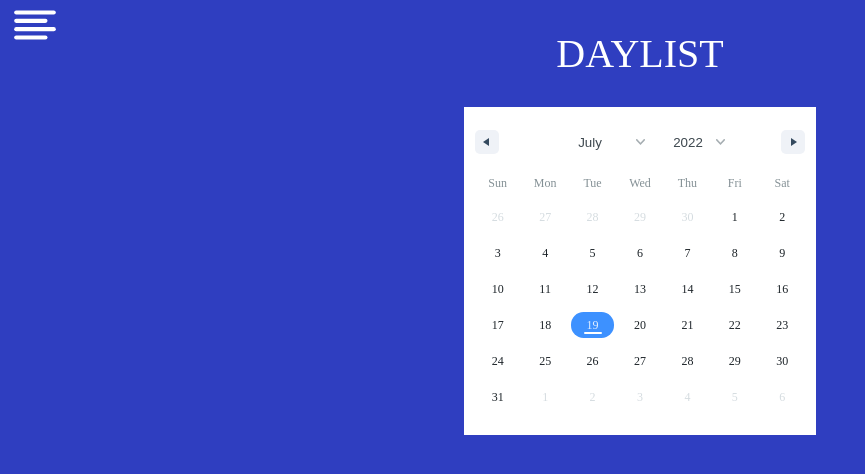
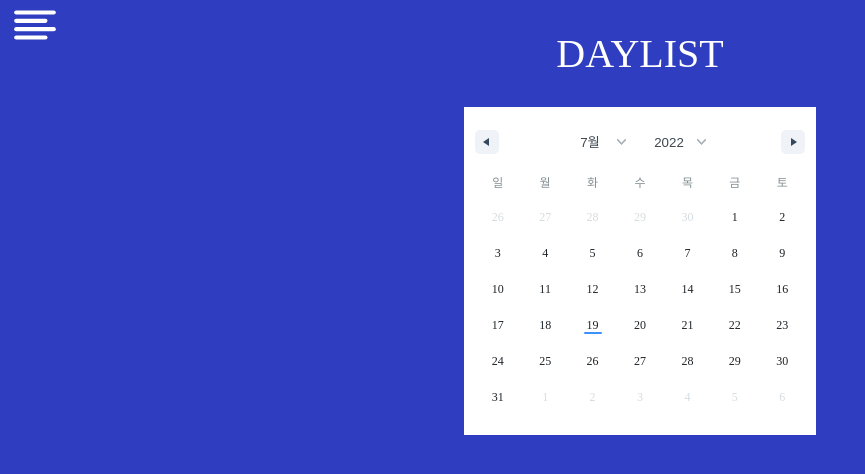
Before and after one commit to sktjgudals/nestjs, a React (Create React App) app in the folder frontend/: page /daylist in a window 1280 px wide. Shown: the top 474 px of the page, without its empty margins (0-865 px from the left). Built offline with nearby package versions, Linux system fonts and the light colour scheme; the HTML template or start-up script is replaced by a standard one; a web font is replaced by a local one.

Commit message:
[UPDATE] frontend

```diff
--- a/frontend/package.json
+++ b/frontend/package.json
@@ -13,6 +13,7 @@
     "@types/react-date-range": "^1.4.4",
     "@types/react-dom": "^18.0.0",
     "date-fns": "^2.29.1",
+    "moment": "^2.29.4",
     "react": "^18.2.0",
     "react-beautiful-dnd": "^13.1.0",
     "react-date-range": "^1.4.0",
--- a/frontend/src/components/Date.tsx
+++ /dev/null
@@ -1,22 +0,0 @@
-import { Component, ReactPropTypes } from "react";
-import { Calendar } from "react-date-range";
-import "react-date-range/dist/styles.css";
-import "react-date-range/dist/theme/default.css";
-
-class DateComponent extends Component {
-  constructor(props: ReactPropTypes) {
-    super(props); // React.Component의 생성자 메소드를 먼저 실행
-    this.state = {
-      // 이 컴포넌트의 state 설정
-      date: "", // date 초기값
-    };
-  }
-  handleSelect(date: Date) {
-    this.setState(date);
-  }
-  render() {
-    return <Calendar date={new Date()} onChange={this.handleSelect} />;
-  }
-}
-
-export default DateComponent;
--- a/frontend/src/components/Home.tsx
+++ b/frontend/src/components/Home.tsx
@@ -13,8 +13,14 @@ import { FiAlignLeft } from "react-icons/fi";
 const Home: React.FC = () => {
   const url = `http://localhost:4000/to-do/`;
   const data = useFetchAsync(url);
-  const isDoneToDo = data.filter((todo: ToDo) => todo.isDone === true);
-  const notIsDoneToDo = data.filter((todo: ToDo) => todo.isDone === false);
+  const isDoneToDo =
+    data.statusCode === 404
+      ? []
+      : data.filter((todo: ToDo) => todo.isDone === true);
+  const notIsDoneToDo =
+    data.statusCode === 404
+      ? []
+      : data.filter((todo: ToDo) => todo.isDone === false);
   const [toDo, setToDo] = useState<string>("");
   const [toDos, setToDos] = useState<ToDo[]>(
     notIsDoneToDo ? notIsDoneToDo : []
--- a/frontend/src/pages/daylist/index.tsx
+++ b/frontend/src/pages/daylist/index.tsx
@@ -1,11 +1,22 @@
-import React from "react";
+import React, { useState, useCallback } from "react";
 import { FiAlignLeft } from "react-icons/fi";
-import { Link } from "react-router-dom";
-import DateComponent from "../../components/Date";
-import DateProvider from "../../context/DateContext";
+import { Link, useNavigate } from "react-router-dom";
+import { Calendar } from "react-date-range";
+import ko from "date-fns/locale/ko";
+import "react-date-range/dist/styles.css";
+import "react-date-range/dist/theme/default.css";
+
 const DayList: React.FC = () => {
-  // const w = new DateComponent( this.props);
-  // console.log(w);
+  const nav = useNavigate();
+  const onChangeDate = useCallback((date: Date): void | undefined => {
+    console.log(date);
+    // date 변경값을 받아오는 함수
+    if (!date) {
+      return;
+    } // 날짜값이 없을 때 예외처리
+    nav(`/daylist/${date}`);
+    // eslint-disable-next-line react-hooks/exhaustive-deps
+  }, []);
   return (
     <>
       <Link to="/" className="icon_heading">
@@ -14,7 +25,13 @@ const DayList: React.FC = () => {
       <Link to="/daylist" className="heading">
         DayList
       </Link>
-      <DateComponent />
+      <Calendar
+        locale={ko}
+        // minDate={tomorrow} // 최소날짜값 내일이면 내일부터 선택가능하다.
+        // date={date}
+        onChange={onChangeDate}
+        dateDisplayFormat={"yyyy.mm.dd"}
+      />
     </>
   );
 };
```
